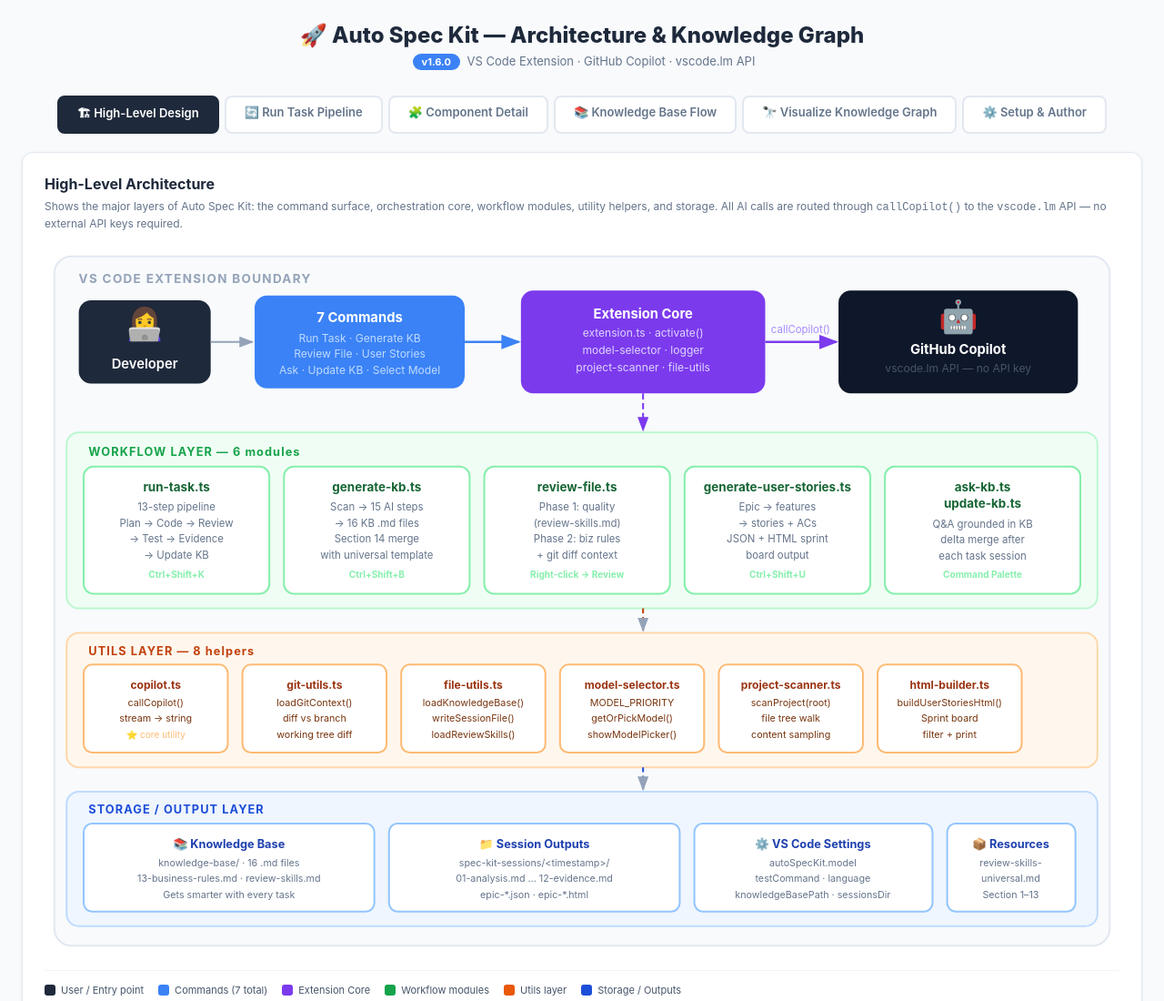
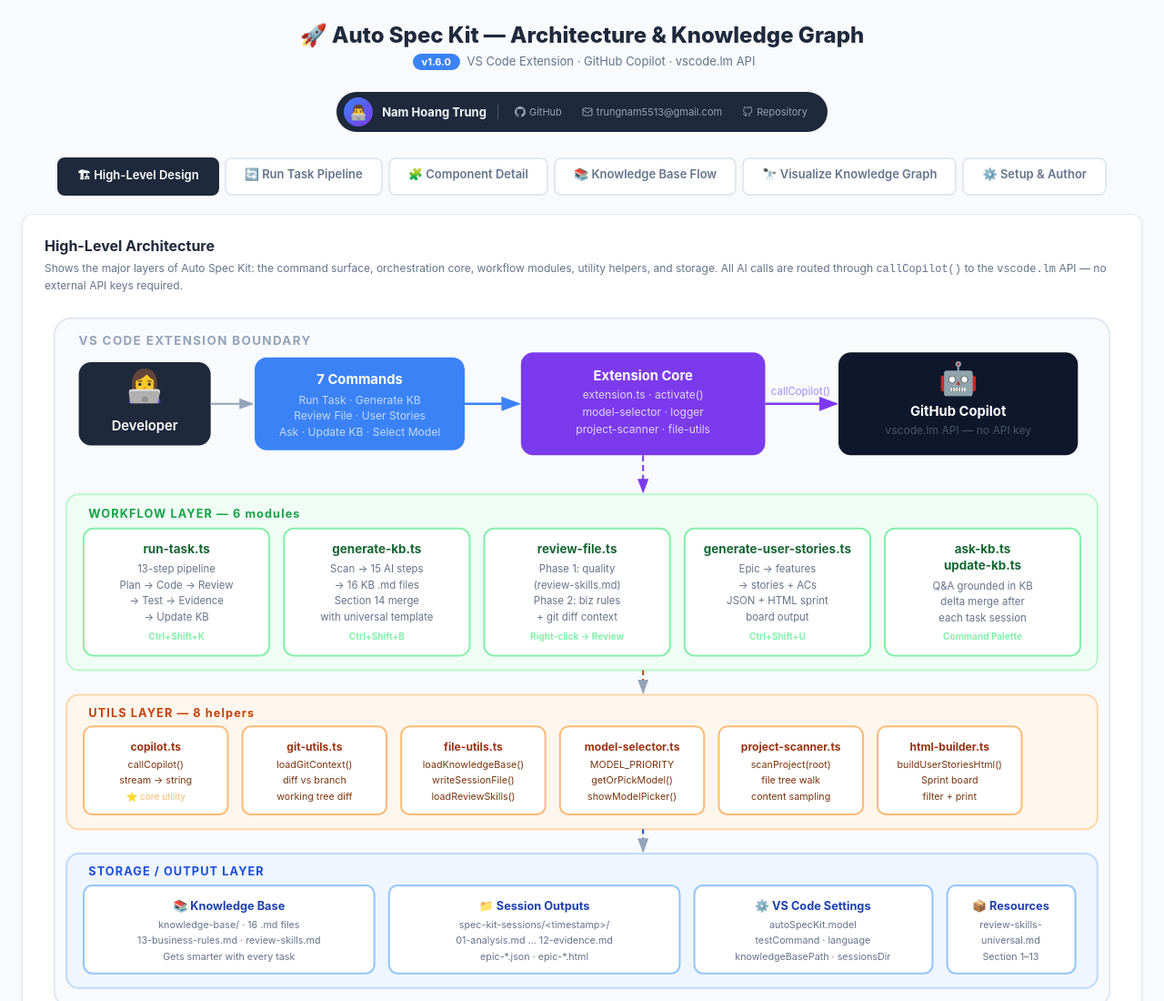
Before and after one commit to NamHT4Devlop/auto-spec-extension, a website: page docs/index.html in a window 1280 px wide. Shown: the top 1100 px of the page at 91% size. Drawn offline with Linux system fonts and the light colour scheme.

Commit message:
feat(docs): move author info to page header

```diff
--- a/docs/index.html
+++ b/docs/index.html
@@ -270,6 +270,48 @@
     .shortcut-grid { grid-template-columns: 1fr; }
     .author-card { flex-direction: column; }
   }
+  /* ── Header author bar ── */
+  .header-author {
+    display: inline-flex;
+    align-items: center;
+    gap: 10px;
+    background: #1e293b;
+    border-radius: 40px;
+    padding: 6px 16px 6px 8px;
+    margin-top: 12px;
+    flex-wrap: wrap;
+    justify-content: center;
+  }
+  .header-author-avatar {
+    width: 32px; height: 32px;
+    border-radius: 50%;
+    background: linear-gradient(135deg, #3b82f6, #7c3aed);
+    display: flex; align-items: center; justify-content: center;
+    font-size: 16px;
+    flex-shrink: 0;
+  }
+  .header-author-name {
+    font-size: 13px;
+    font-weight: 700;
+    color: #f1f5f9;
+  }
+  .header-author-sep {
+    width: 1px; height: 16px;
+    background: rgba(255,255,255,0.2);
+    margin: 0 2px;
+  }
+  .header-author-link {
+    display: inline-flex;
+    align-items: center;
+    gap: 4px;
+    font-size: 11px;
+    color: #94a3b8;
+    text-decoration: none;
+    padding: 2px 6px;
+    border-radius: 6px;
+    transition: all 0.15s;
+  }
+  .header-author-link:hover { color: #e2e8f0; background: rgba(255,255,255,0.08); }
 </style>
 </head>
 <body>
@@ -280,6 +322,25 @@
     <span class="badge">v1.6.0</span>
     VS Code Extension · GitHub Copilot · vscode.lm API
   </p>
+  <div style="display:flex;justify-content:center;margin-top:12px">
+    <div class="header-author">
+      <div class="header-author-avatar">👨‍💻</div>
+      <span class="header-author-name">Nam Hoang Trung</span>
+      <div class="header-author-sep"></div>
+      <a class="header-author-link" href="https://github.com/NamHT4Devlop" target="_blank">
+        <svg width="12" height="12" viewBox="0 0 24 24" fill="currentColor"><path d="M12 0C5.37 0 0 5.37 0 12c0 5.3 3.44 9.8 8.2 11.38.6.1.82-.26.82-.57v-2c-3.34.72-4.04-1.6-4.04-1.6-.54-1.38-1.33-1.75-1.33-1.75-1.08-.74.08-.72.08-.72 1.2.08 1.83 1.23 1.83 1.23 1.06 1.82 2.78 1.3 3.46.99.1-.77.41-1.3.75-1.6-2.67-.3-5.47-1.33-5.47-5.93 0-1.31.47-2.38 1.23-3.22-.12-.3-.53-1.52.12-3.18 0 0 1-.32 3.3 1.23a11.5 11.5 0 0 1 3-.4c1.02 0 2.04.13 3 .4 2.28-1.55 3.28-1.23 3.28-1.23.65 1.66.24 2.88.12 3.18.77.84 1.23 1.91 1.23 3.22 0 4.61-2.81 5.63-5.48 5.92.43.37.81 1.1.81 2.22v3.29c0 .32.22.68.82.57C20.56 21.8 24 17.3 24 12c0-6.63-5.37-12-12-12z"/></svg>
+        GitHub
+      </a>
+      <a class="header-author-link" href="mailto:trungnam5513@gmail.com">
+        <svg width="12" height="12" viewBox="0 0 24 24" fill="none" stroke="currentColor" stroke-width="2"><rect x="2" y="4" width="20" height="16" rx="2"/><path d="M2 7l10 7 10-7"/></svg>
+        trungnam5513@gmail.com
+      </a>
+      <a class="header-author-link" href="https://github.com/NamHT4Devlop/auto-spec-extension" target="_blank">
+        <svg width="12" height="12" viewBox="0 0 24 24" fill="none" stroke="currentColor" stroke-width="2"><path d="M9 19c-5 1.5-5-2.5-7-3m14 6v-3.87a3.37 3.37 0 0 0-.94-2.61c3.14-.35 6.44-1.54 6.44-7A5.44 5.44 0 0 0 20 4.77 5.07 5.07 0 0 0 19.91 1S18.73.65 16 2.48a13.38 13.38 0 0 0-7 0C6.27.65 5.09 1 5.09 1A5.07 5.07 0 0 0 5 4.77a5.44 5.44 0 0 0-1.5 3.78c0 5.42 3.3 6.61 6.44 7A3.37 3.37 0 0 0 9 18.13V22"/></svg>
+        Repository
+      </a>
+    </div>
+  </div>
 </header>
 
 <div class="tabs">
```
